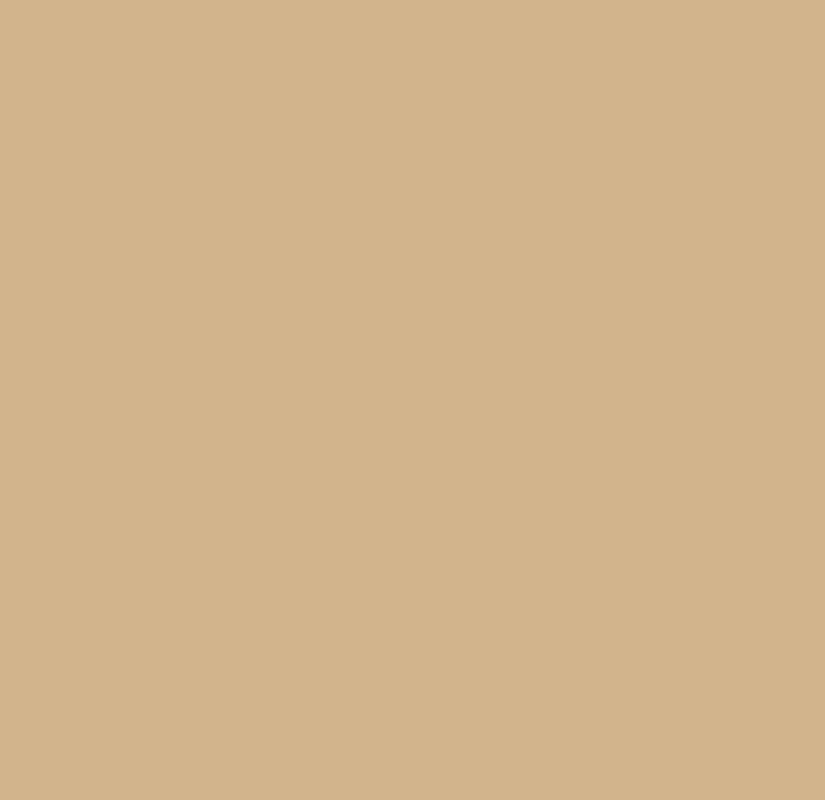
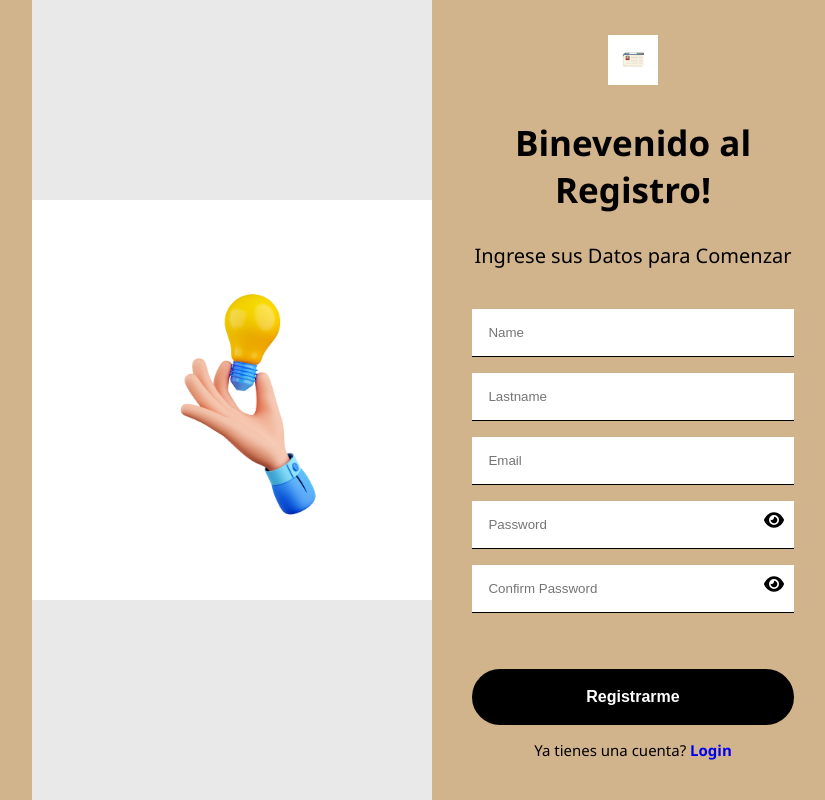
Before and after one commit to SaidNa14-02/frontend-ProyectoIntegrador, a React (Vite) app in the folder frontend-pinboard/: page /register in a window 1280 px wide. Before the commit this address had no page. Shown: the whole page, without its empty margins (207-1032 px from the left). Built offline with nearby package versions, Linux system fonts and the light colour scheme.

Commit message:
Anadida funcionalidad de registro y login

```diff
--- a/frontend-pinboard/src/App.jsx
+++ b/frontend-pinboard/src/App.jsx
@@ -75,9 +75,13 @@ function App() {
     setPestana("index");
   };
 
+  //FUNCIONALIDAD -Cualquier click en la pagina devuelve a login
   const handleClick = (e) => {
   const comprobacionesApp = e.target.closest("button, a, input, select, textarea");
   if (!comprobacionesApp) navigate("/login");
+
+    //FUNCIONALIDAD - Despliegue de Dropdown perfil
+    const [openProfile,setOpenProfile]=useState(false)
 };
   return (
     <div className="app-container"  onClick={handleClick}>
@@ -117,7 +121,7 @@ function App() {
           </button>
           <button
             className="nav-link"
-            onClick={() => alert("Funcionalidad en desarrollo")}
+            onClick={() => setOpenProfile((prev)=>!prev)}
           >
             <span role="img" aria-label="perfil">👤</span>
             Perfil
--- a/frontend-pinboard/src/pages/Login.jsx
+++ b/frontend-pinboard/src/pages/Login.jsx
@@ -45,11 +45,11 @@ const Login = () => {
 
   useEffect(() => {
     if(token !== ""){
-      toast.success("Tu estas Logeadon");
+      toast.success("Tu estas Logeado");
       navigate("/");
     }
   }, []);
-
+//refactorizar
   return (
     <div className="login-main">
       <div className="login-left">
--- /dev/null
+++ b/frontend-pinboard/src/pages/Register.jsx
@@ -0,0 +1,106 @@
+
+import React, { useEffect, useState } from "react";
+import Image from "../assets/Bombilla.png";
+import Logo from "../assets/Logo.png";
+import { FaEye } from "react-icons/fa6";
+import { FaEyeSlash } from "react-icons/fa6";
+import "../styles/Register.css";
+import { Link, useNavigate } from "react-router-dom";
+import axios from "axios";
+import { toast } from "react-toastify";
+import Login from "./Login";
+
+
+
+const Register = () => {
+  const [ showPassword, setShowPassword ] = useState(false);
+  const navigate = useNavigate();
+  const [ token, setToken ] = useState(JSON.parse(localStorage.getItem("auth")) || "");
+
+
+
+  const handleRegisterSubmit = async (e) => {
+    e.preventDefault();
+    let name = e.target.name.value;
+    let lastname = e.target.lastname.value;
+    let email = e.target.email.value;
+    let password = e.target.password.value;
+    let confirmPassword = e.target.confirmPassword.value;
+
+    if(name.length > 0 && lastname.length > 0 && email.length > 0 && password.length > 0 && confirmPassword.length > 0){
+
+      if(password === confirmPassword){
+        const formData = {
+          username: name + " " + lastname,
+          email,
+          password
+        };
+        try{
+        const response = await axios.post("/*Conexion*/", formData);
+         toast.success("Registro Completo");
+         navigate("/login");
+       }catch(err){
+         toast.error(err.message);
+       }
+      }else{
+        toast.error("Contraseñas no coinciden");
+      }
+
+
+    }else{
+      toast.error("Por favor llenen todos los datos");
+    }
+
+
+  }
+
+  useEffect(() => {
+    if(token !== ""){
+      toast.success("Estas logeado");
+      navigate("/");
+    }
+  }, []);
+
+  return (
+    <div className="register-main">
+      <div className="register-left">
+        <img src={Image} alt="" />
+      </div>
+      <div className="register-right">
+        <div className="register-right-container">
+          <div className="register-logo">
+            <img src={Logo} alt="" />
+          </div>
+          <div className="register-center">
+            <h2>Binevenido al Registro!</h2>
+            <p>Ingrese sus Datos para Comenzar</p>
+            <form onSubmit={handleRegisterSubmit}>
+            <input type="text" placeholder="Name" name="name" required={true} />
+            <input type="text" placeholder="Lastname" name="lastname" required={true} />
+              <input type="email" placeholder="Email" name="email" required={true} />
+              <div className="pass-input-div">
+                <input type={showPassword ? "text" : "password"} placeholder="Password" name="password" required={true} />
+                {showPassword ? <FaEyeSlash onClick={() => {setShowPassword(!showPassword)}} /> : <FaEye onClick={() => {setShowPassword(!showPassword)}} />}
+
+              </div>
+              <div className="pass-input-div">
+                <input type={showPassword ? "text" : "password"} placeholder="Confirm Password" name="confirmPassword" required={true} />
+                {showPassword ? <FaEyeSlash onClick={() => {setShowPassword(!showPassword)}} /> : <FaEye onClick={() => {setShowPassword(!showPassword)}} />}
+
+              </div>
+              <div className="register-center-buttons">
+                <button type="submit">Registrarme</button>
+              </div>
+            </form>
+          </div>
+
+          <p className="login-bottom-p">
+            Ya tienes una cuenta? <Link to="/login">Login</Link>
+          </p>
+        </div>
+      </div>
+    </div>
+  );
+};
+
+export default Register;
--- a/frontend-pinboard/src/routes.jsx
+++ b/frontend-pinboard/src/routes.jsx
@@ -2,6 +2,7 @@
 import { BrowserRouter, Routes, Route } from "react-router-dom";
 import App from "./App";
 import Login from "./pages/Login"; // ajusta la ruta según dónde esté tu componente
+import Register from "./pages/Register";
 
 function AppRouter() {
   return (
@@ -9,6 +10,7 @@ function AppRouter() {
       <Routes>
         <Route path="/" element={<App />} />
         <Route path="/login" element={<Login />} />
+        <Route path="/register" element={<Register />} />
       </Routes>
     </BrowserRouter>
   );
--- /dev/null
+++ b/frontend-pinboard/src/styles/Register.css
@@ -0,0 +1,260 @@
+
+.register-main{
+    display: flex;
+  }
+
+  .register-left{
+    flex-grow: 1;
+    height: 100vh;
+    background-color: #E9E9E9;
+
+    display: flex;
+    justify-content: center;
+    align-items: center;
+  }
+
+  .register-left img{
+    width: 400px;
+  }
+
+  .register-right{
+
+    height: 100vh;
+
+    flex-grow: 1;
+
+
+  }
+
+  .register-right-container{
+    height: 100%;
+    width: 80%;
+    margin: 0 auto;
+
+    display: flex;
+    flex-direction: column;
+    justify-content: center;
+
+  }
+
+  .register-right form{
+    display: flex;
+    flex-direction: column;
+  }
+
+  .register-logo{
+    align-self: center;
+    padding-top: 50px;
+  }
+
+  .register-center{
+    margin: auto 0;
+  }
+
+  .register-logo img{
+    width: 50px;
+  }
+
+  .register-center h2{
+    font-size: 35px;
+  }
+
+  .register-center{
+    text-align: center;
+  }
+
+  .register-center p{
+    font-weight: 400;
+    font-size: 20px;
+    margin-bottom: 40px;
+  }
+
+  form input[type='email'],
+  form input[type='password'],
+  form input[type='text']
+   {
+    width: 100%;
+    padding: 16px;
+    margin-bottom: 16px;
+    border: 0px;
+    border-bottom: 1px solid black;
+    outline: none;
+    box-sizing: border-box;
+  }
+
+  .pass-input-div{
+    position: relative;
+  }
+
+  .pass-input-div svg{
+    font-size: 20px;
+    position: absolute;
+    right: 10px;
+    bottom: 35px;
+    cursor: pointer;
+    outline: none;
+  }
+
+  form button[type='submit'] {
+    width: 100%;
+    padding: 16px;
+    border: none;
+    border-radius: 4px;
+    font-size: 16px;
+    cursor: pointer;
+    border-radius: 30px;
+    font-weight: 600;
+  }
+
+
+  .register-center-options{
+    display: flex;
+    justify-content: space-between;
+  }
+
+  .remember-div{
+    display:flex;
+    align-items: center;
+    column-gap: 5px;
+  }
+
+  .remember-div label{
+    font-size: 13px;
+    font-weight: 500;
+    cursor: pointer;
+    margin-top: 2px;
+  }
+
+  .forgot-pass-link{
+    text-decoration: none;
+    font-size: 13px;
+  }
+
+  .forgot-pass-link:hover{
+    text-decoration: underline;
+  }
+
+  .register-center-buttons{
+    margin-top: 40px;
+    display: flex;
+    flex-direction: column;
+    row-gap: 10px;
+  }
+
+  .register-center-buttons button:nth-child(1){
+    background-color: black;
+    color: white;
+    border: 3px solid black;
+    transition: background 1s linear 0ms;
+    transition: color 500ms linear 0ms;
+  }
+
+  .register-center-buttons button:nth-child(1):hover{
+    color: #333;
+    background-color: white;
+  }
+
+  .register-center-buttons button:nth-child(2){
+    background-color: #F0F0F0;
+    display: flex;
+    justify-content: center;
+    align-items: center;
+    column-gap: 10px;
+    transition: background 500ms linear 0ms;
+  }
+
+  .register-center-buttons button:nth-child(2) img{
+    width: 30px;
+  }
+
+  .register-center-buttons button:nth-child(2):hover{
+    background: #c4c4c4c2;
+  }
+
+  .register-bottom-p{
+    text-align: center;
+    font-size: 15px;
+    padding-bottom: 40px;
+  }
+
+  .register-bottom-p a{
+    text-decoration: none;
+    font-weight: 600;
+  }
+
+  .register-bottom-p a:hover{
+    text-decoration: underline;
+  }
+
+  /* ========= Responsive styles ========= */
+@media screen and (max-width: 768px) {
+  .register-main {
+    flex-direction: column;
+    height: auto;
+  }
+
+  .register-left,
+  .register-right {
+    height: auto;
+    width: 100%;
+  }
+
+  .register-left {
+    padding: 20px 0;
+  }
+
+  .register-left img {
+    width: 250px;
+  }
+
+  .register-right-container {
+    width: 90%;
+    padding: 20px 0;
+  }
+
+  .register-logo {
+    padding-top: 20px;
+  }
+
+  .register-logo img {
+    width: 40px;
+  }
+
+  .register-center h2 {
+    font-size: 26px;
+  }
+
+  .register-center p {
+    font-size: 16px;
+    margin-bottom: 30px;
+  }
+
+  .register-center-options {
+    flex-direction: column;
+    align-items: flex-start;
+    row-gap: 10px;
+  }
+
+  .remember-div label,
+  .forgot-pass-link {
+    font-size: 12px;
+  }
+
+  .register-center-buttons {
+    margin-top: 30px;
+  }
+
+  .register-center-buttons button:nth-child(2) {
+    flex-direction: row;
+    column-gap: 8px;
+  }
+
+  .register-center-buttons button:nth-child(2) img {
+    width: 24px;
+  }
+
+  .register-bottom-p {
+    font-size: 13px;
+    padding-bottom: 30px;
+  }
+}
```
Also changed, not shown: frontend-pinboard/src/pages/Navbar.jsx (+16 -1 lines), frontend-pinboard/src/styles/Navbar.css (+32 -1 lines), frontend-pinboard/src/Register.jsx (deleted).
